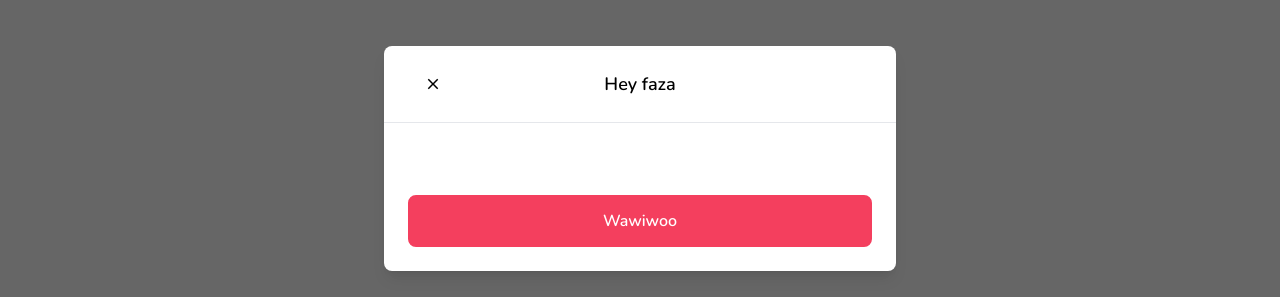
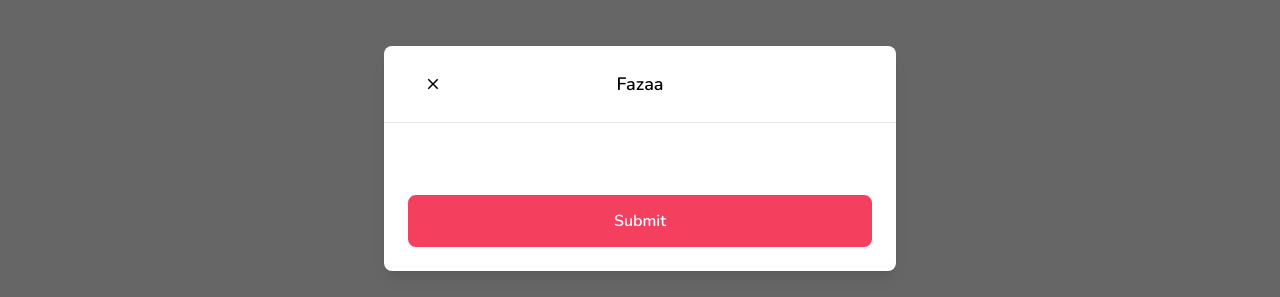
Before and after one commit to alton47/airbnb-clone, a Next.js app: page / in a window 1280 px wide. Shown: the part 242-539 px from the top of the page. Built offline with nearby package versions, Linux system fonts and the light colour scheme.

Commit message:
Update Modal.tsx
Add Button to Modal

```diff
--- a/app/components/modals/Modal.tsx
+++ b/app/components/modals/Modal.tsx
@@ -14,7 +14,7 @@
     actionLabel: string;
     disabled?: boolean;
     secondaryAction?: () => void;
-    secondaryLabel?: string;
+    secondaryActionLabel?: string;
 }
 
 const Modal: React.FC<ModalProps> = ({
@@ -27,7 +27,7 @@
     actionLabel,
     disabled,
     secondaryAction,
-    secondaryLabel
+    secondaryActionLabel
 }) => {
     const [showModal, setShowModal] = useState(false);
 
@@ -94,7 +94,18 @@
                 {/* Footer */}
                 <div className="flex flex-col gap-2 p-6">
                   <div className="flex flex-row items-center gap-4 w-full">
-                    <Button label="Wawiwoo" />
+                {secondaryAction && secondaryActionLabel && (
+                  <Button
+                       disabled={disabled}
+                       outline
+                       label={secondaryActionLabel}
+                       onClick={handleSecondaryAction} />
+                )}
+
+                    <Button
+                       disabled={disabled}
+                       label={actionLabel}
+                       onClick={handleSubmit} />
                   </div>
                 </div>
               </div>
--- a/app/layout.tsx
+++ b/app/layout.tsx
@@ -21,7 +21,7 @@
   return (
     <html lang="en">
       <body className={font.className}>
-        <Modal title="Hey faza" isOpen />
+        <Modal actionLabel='Submit' title='Fazaa' isOpen />
         <Navbar />
         {children}
       </body>
```
